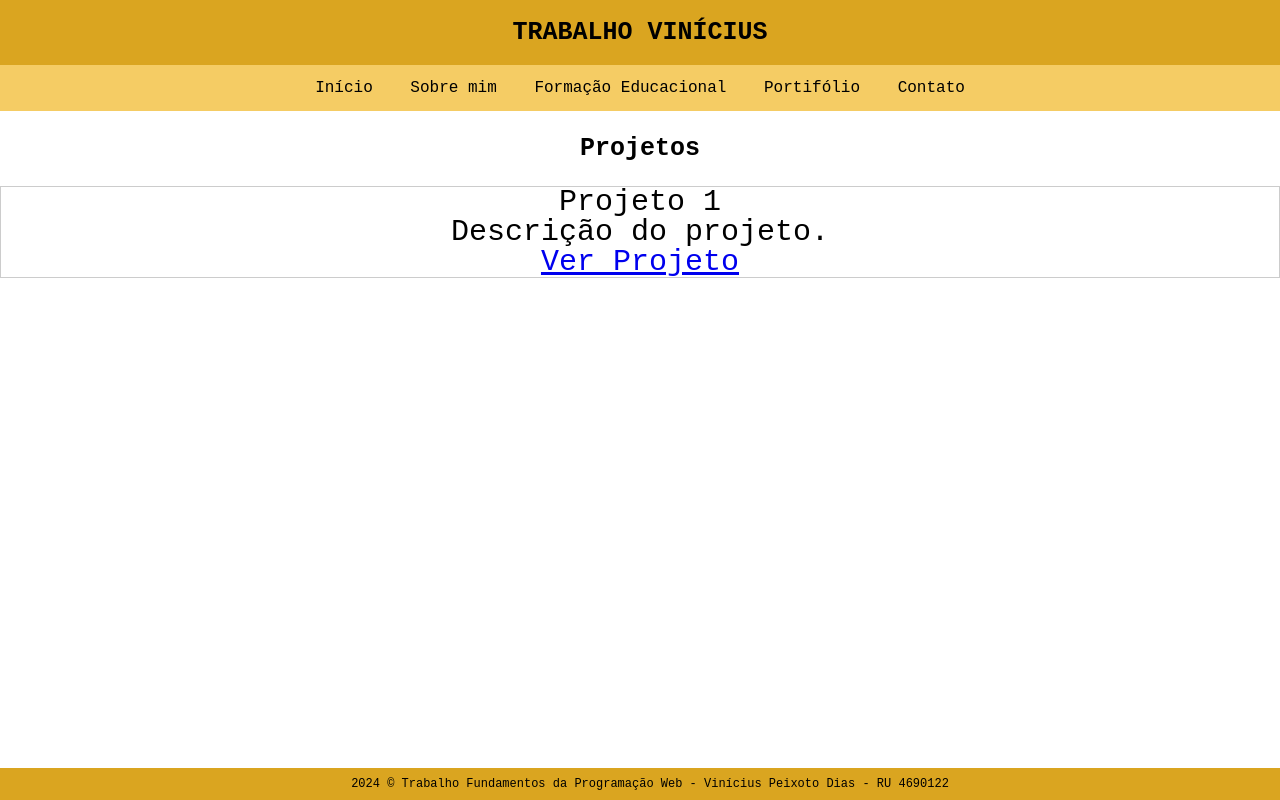
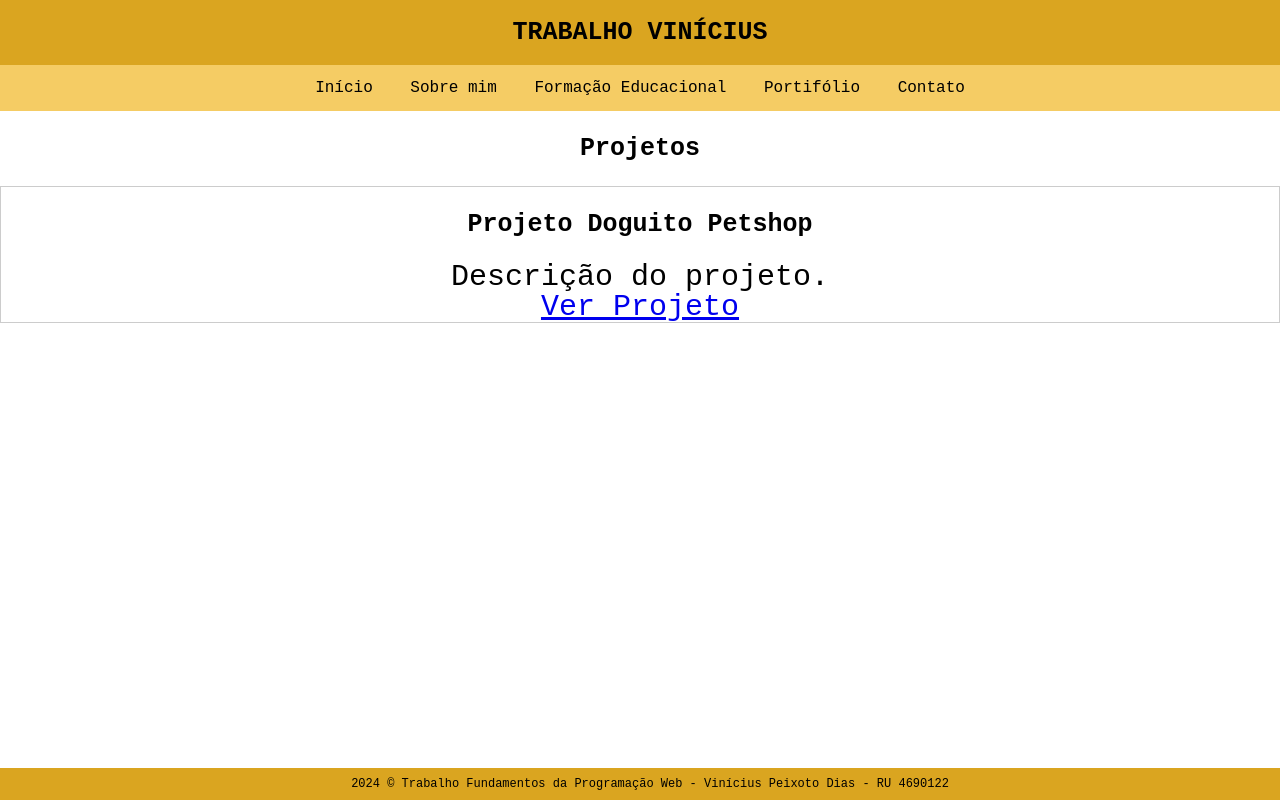
Before and after one commit to vinipeixoto/trabalhovinicius, a plain HTML site: page portifolio.html in a window 1280 px wide. Drawn offline with Linux system fonts and the light colour scheme.

Commit message:
Update portifolio.html

```diff
--- a/portifolio.html
+++ b/portifolio.html
@@ -22,7 +22,7 @@
     <section id="projetos">
         <h2 class ="titulo_inicio">Projetos</h2>
         <div class="projeto">
-            <h3>Projeto 1</h3>
+            <h3 class ="titulo_inicio">Projeto Doguito Petshop</h3>
             <p>Descrição do projeto.</p>
             <a href="https://vinipeixoto.github.io/cadastro-doguito/">Ver Projeto</a>
         </div>
```
